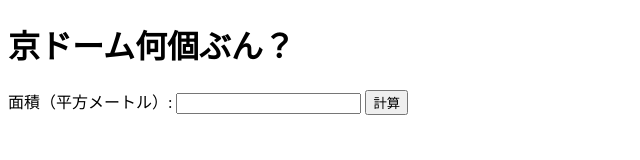
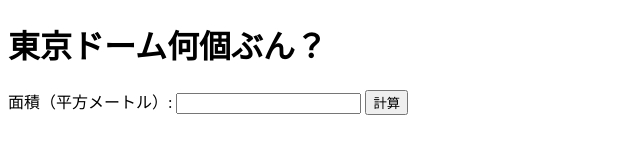
Before and after one commit to 0712kazu/HowManyDomes, a plain HTML site: page index.html in a window 1280 px wide. Shown: the whole page, without its empty margins (0-640 px from the left). Drawn offline with Linux system fonts and the light colour scheme.

Commit message:
Update index.html

```diff
--- a/index.html
+++ b/index.html
@@ -20,7 +20,7 @@
     </script>
 </head>
 <body>
-    <h1>京ドーム何個ぶん？</h1>
+    <h1>東京ドーム何個ぶん？</h1>
     <form onsubmit="event.preventDefault(); calculateTokyoDomes();">
         <label for="area">面積（平方メートル）:</label>
         <input type="text" id="area" name="area" required>
```
